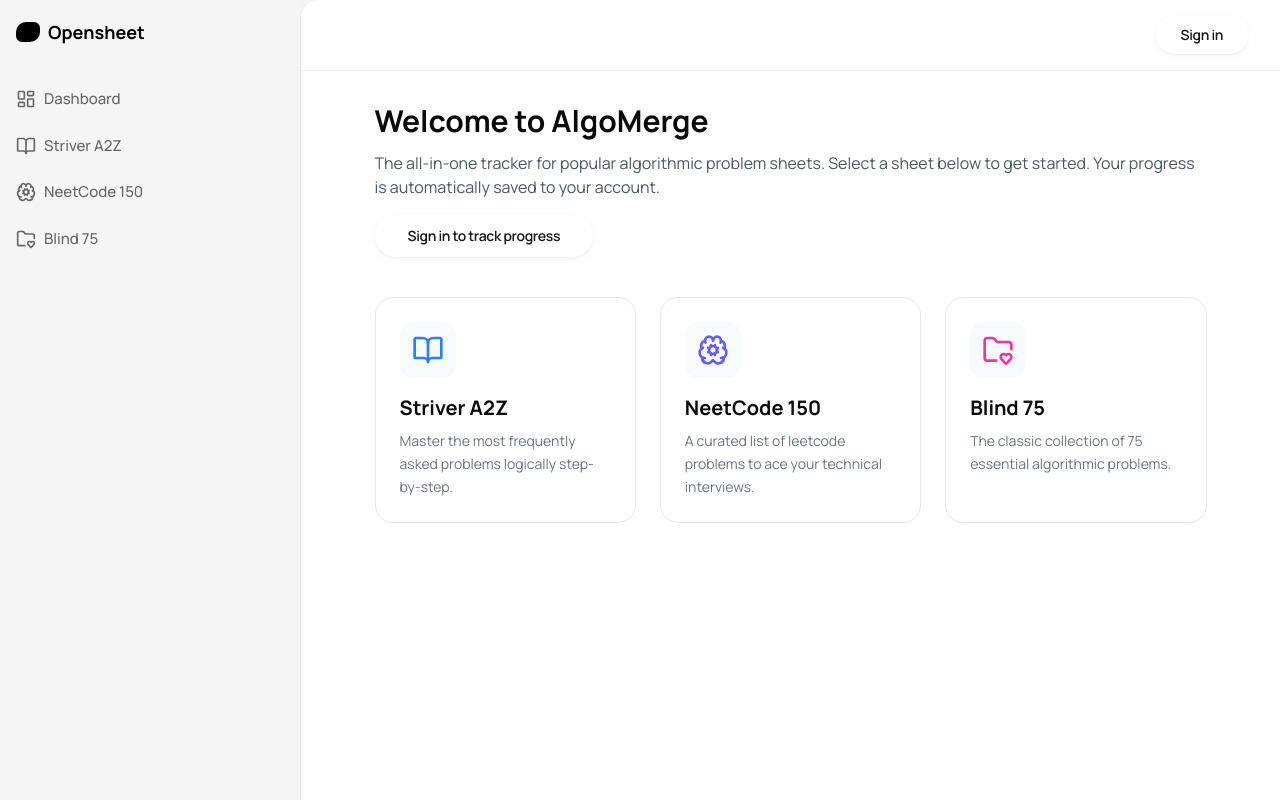
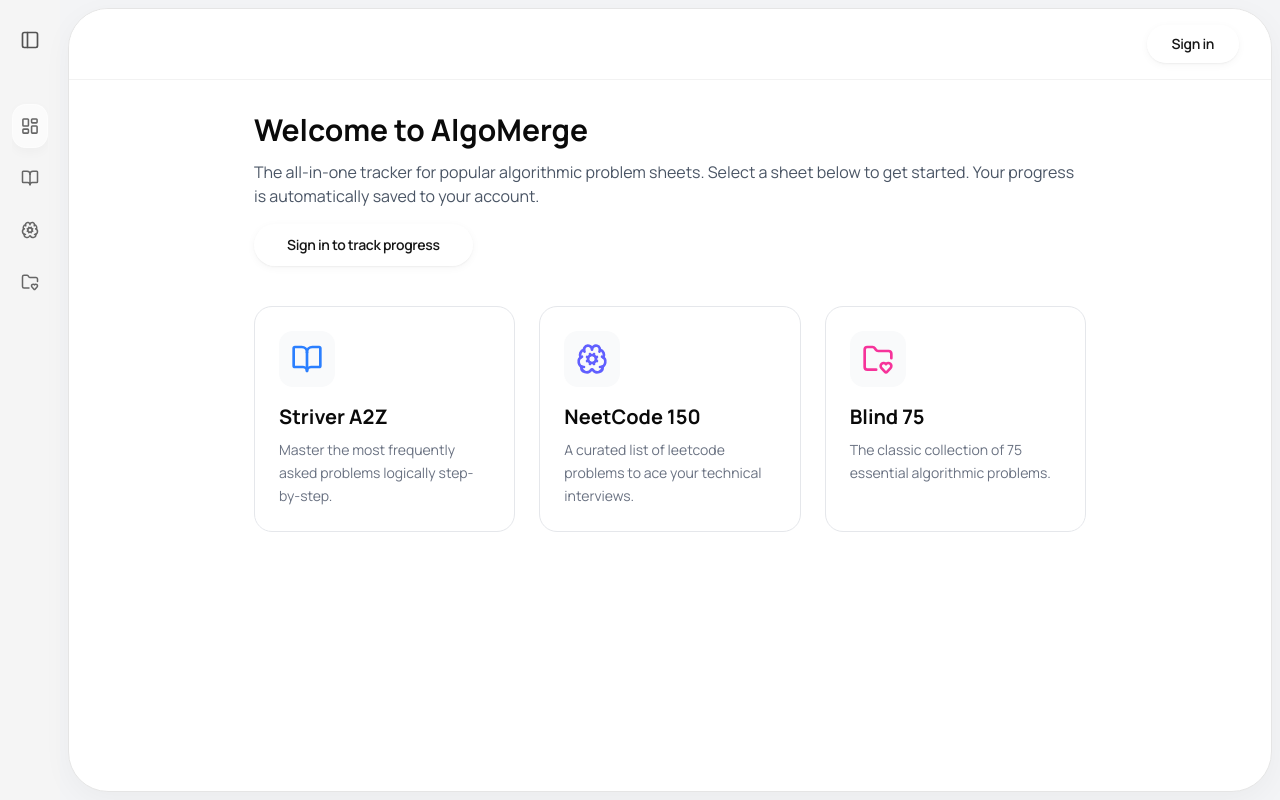
Before and after one commit to Soham-Donode/opensheet, a Next.js app: page / in a window 1280 px wide. Built offline with nearby package versions, Linux system fonts and the light colour scheme; no server answers.

Commit message:
beautiful sidebar elevation

```diff
--- a/src/components/AppSidebar.tsx
+++ b/src/components/AppSidebar.tsx
@@ -1,40 +1,43 @@
 "use client";
 import React, { useState } from "react";
-import { Sidebar, SidebarBody, SidebarLink } from "@/components/ui/sidebar";
-import { BookOpen, BrainCog, FolderHeart, LayoutDashboard } from "lucide-react";
+import { Sidebar, SidebarBody, SidebarLink, useSidebar } from "@/components/ui/sidebar";
+import { BookOpen, BrainCog, FolderHeart, LayoutDashboard, PanelLeft } from "lucide-react";
 import Link from "next/link";
+import Image from "next/image";
+import { usePathname } from "next/navigation";
 import { motion } from "framer-motion";
 import { cn } from "@/lib/utils";
 
 export function AppSidebar({ children }: { children: React.ReactNode }) {
   const [open, setOpen] = useState(false);
+  const pathname = usePathname();
   const links = [
     {
       label: "Dashboard",
       href: "/",
       icon: (
-        <LayoutDashboard className="text-[#666666] dark:text-neutral-400 h-5 w-5 flex-shrink-0" />
+        <LayoutDashboard className="text-[#666666] dark:text-neutral-400 h-[18px] w-[18px] flex-shrink-0" />
       ),
     },
     {
       label: "Striver A2Z",
       href: "/sheet/striver-a2z",
       icon: (
-        <BookOpen className="text-[#666666] dark:text-neutral-400 h-5 w-5 flex-shrink-0" />
+        <BookOpen className="text-[#666666] dark:text-neutral-400 h-[18px] w-[18px] flex-shrink-0" />
       ),
     },
     {
       label: "NeetCode 150",
       href: "/sheet/neetcode-150",
       icon: (
-        <BrainCog className="text-[#666666] dark:text-neutral-400 h-5 w-5 flex-shrink-0" />
+        <BrainCog className="text-[#666666] dark:text-neutral-400 h-[18px] w-[18px] flex-shrink-0" />
       ),
     },
     {
       label: "Blind 75",
       href: "/sheet/blind-75",
       icon: (
-        <FolderHeart className="text-[#666666] dark:text-neutral-400 h-5 w-5 flex-shrink-0" />
+        <FolderHeart className="text-[#666666] dark:text-neutral-400 h-[18px] w-[18px] flex-shrink-0" />
       ),
     },
   ];
@@ -49,17 +52,21 @@
         <SidebarBody className="justify-between gap-10">
           <div className="flex flex-col flex-1 overflow-y-auto overflow-x-hidden">
             {open ? <Logo /> : <LogoIcon />}
-            <div className="mt-8 flex flex-col gap-2 ">
+            <div className="mt-10 flex flex-col gap-2 ">
               {links.map((link, idx) => (
-                <SidebarLink key={idx} link={link} />
+                <SidebarLink
+                  key={idx}
+                  link={link}
+                  active={pathname === link.href}
+                />
               ))}
             </div>
           </div>
           <div></div>
         </SidebarBody>
       </Sidebar>
-      <div className="flex flex-1 w-full bg-white dark:bg-neutral-900 border-l border-neutral-200 dark:border-neutral-700 md:rounded-tl-2xl overflow-y-auto">
-        <div className="flex flex-col w-full h-full">
+      <div className="flex-1 p-1 md:p-2 bg-gray-100 dark:bg-neutral-800">
+        <div className="flex flex-col w-full h-full bg-white dark:bg-neutral-900 border border-neutral-200 dark:border-neutral-700 rounded-2xl md:rounded-[2.5rem] shadow-[0_8px_30px_rgb(0,0,0,0.04)] dark:shadow-none overflow-hidden relative">
           {children}
         </div>
       </div>
@@ -68,30 +75,41 @@
 }
 
 export const Logo = () => {
+  const { setOpen } = useSidebar();
   return (
-    <Link
-      href="/"
-      className="font-normal flex space-x-2 items-center text-sm text-black py-1 relative z-20 h-8"
-    >
-      <div className="h-5 w-6 bg-black dark:bg-white rounded-br-lg rounded-tr-sm rounded-tl-lg rounded-bl-sm flex-shrink-0" />
-      <motion.span
-        initial={{ opacity: 0 }}
-        animate={{ opacity: 1 }}
-        className="font-bold text-black dark:text-white whitespace-pre text-lg line-clamp-1"
+    <div className="flex items-center justify-between w-full h-12 pr-0">
+      <Link
+        href="/"
+        className="font-normal flex space-x-2 items-center text-sm py-1 relative z-20"
       >
-        Opensheet
-      </motion.span>
-    </Link>
+        <Image
+          src="/logo.svg"
+          alt="Opensheet"
+          width={190}
+          height={50}
+          className="dark:invert h-11 w-auto transition-transform duration-300 hover:scale-105"
+        />
+      </Link>
+      <button
+        onClick={() => setOpen(false)}
+        className="p-1 hover:bg-neutral-200 dark:hover:bg-neutral-700 rounded-lg transition-colors"
+      >
+        <PanelLeft className="h-5 w-5 text-neutral-600 dark:text-neutral-400" />
+      </button>
+    </div>
   );
 };
 
 export const LogoIcon = () => {
+  const { setOpen } = useSidebar();
   return (
-    <Link
-      href="/"
-      className="font-normal flex space-x-2 items-center text-sm text-black py-1 relative z-20 h-8"
-    >
-      <div className="h-5 w-6 bg-black dark:bg-white rounded-br-lg rounded-tr-sm rounded-tl-lg rounded-bl-sm flex-shrink-0" />
-    </Link>
+    <div className="flex items-center justify-center w-full h-12">
+      <button
+        onClick={() => setOpen(true)}
+        className="p-1 hover:bg-neutral-200 dark:hover:bg-neutral-700 rounded-lg transition-colors"
+      >
+        <PanelLeft className="h-5 w-5 text-neutral-600 dark:text-neutral-400" />
+      </button>
+    </div>
   );
 };
--- a/src/components/ui/sidebar.tsx
+++ b/src/components/ui/sidebar.tsx
@@ -89,14 +89,12 @@
   return (
     <motion.div
       className={cn(
-        "h-full px-4 py-4 hidden md:flex md:flex-col bg-neutral-100 dark:bg-neutral-800 w-[300px] flex-shrink-0",
+        "h-full px-3 py-4 hidden md:flex md:flex-col bg-neutral-100 dark:bg-neutral-800 w-[250px] flex-shrink-0",
         className
       )}
       animate={{
-        width: animate ? (open ? "300px" : "60px") : "300px",
+        width: animate ? (open ? "250px" : "60px") : "250px",
       }}
-      onMouseEnter={() => setOpen(true)}
-      onMouseLeave={() => setOpen(false)}
       {...props}
     >
       {children}
@@ -157,10 +155,12 @@
 export const SidebarLink = ({
   link,
   className,
+  active,
   ...props
 }: {
   link: Links;
   className?: string;
+  active?: boolean;
   props?: LinkProps;
 }) => {
   const { open, animate } = useSidebar();
@@ -168,18 +168,30 @@
     <Link
       href={link.href}
       className={cn(
-        "flex items-center justify-start gap-2 group/sidebar py-2",
+        "flex items-center group/sidebar py-2 px-2 rounded-xl transition-all duration-300 min-h-[44px]",
+        active
+          ? "bg-white/60 dark:bg-white/10 backdrop-blur-md shadow-[0_4px_12px_rgba(0,0,0,0.03)] border border-white/40 dark:border-white/5 text-neutral-900 dark:text-neutral-100"
+          : "hover:bg-neutral-200/50 dark:hover:bg-neutral-700/50 text-[#666666] dark:text-neutral-400",
+        open ? "justify-start gap-3" : "justify-center gap-0 px-0",
         className
       )}
       {...props}
     >
-      {link.icon}
+      <div className={cn(
+        "shrink-0 transition-transform duration-300",
+        active && "scale-105"
+      )}>
+        {link.icon}
+      </div>
       <motion.span
         animate={{
           display: animate ? (open ? "inline-block" : "none") : "inline-block",
           opacity: animate ? (open ? 1 : 0) : 1,
         }}
-        className="text-[#666666] dark:text-neutral-400 text-[15px] font-medium group-hover/sidebar:translate-x-1 transition duration-150 whitespace-pre inline-block !p-0 !m-0"
+        className={cn(
+          "text-[14px] font-medium transition duration-150 whitespace-pre inline-block !p-0 !m-0",
+          active ? "text-neutral-900 dark:text-neutral-100" : "text-inherit"
+        )}
       >
         {link.label}
       </motion.span>
```
Also changed, not shown: public/logo.svg (added).
